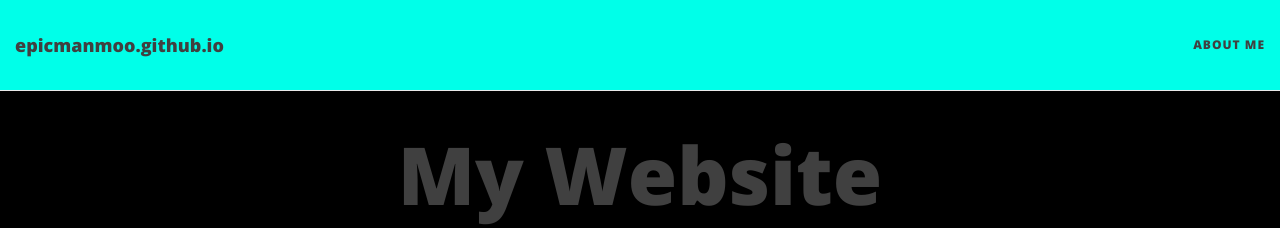
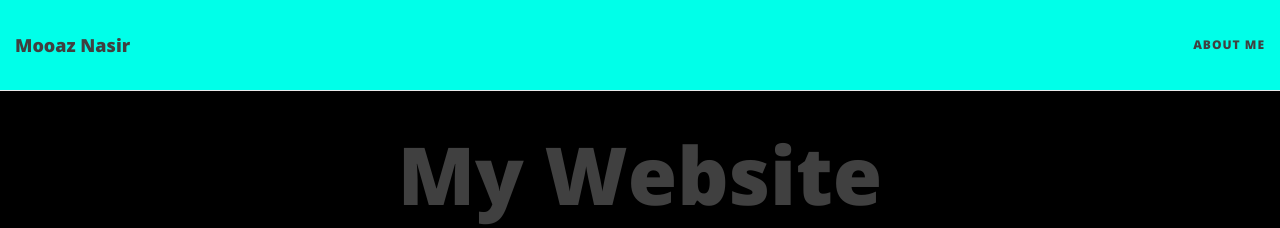
Before and after one commit to epicmanmoo/epicmanmoo.github.io, a Jekyll site: the page built from index.html, in a window 1280 px wide. Shown: the top 228 px of the page. Built offline with Jekyll 4.4.1, drawn with Linux system fonts in a browser that asks for light colours; nearby versions of some CDN libraries; the list of posts is cut into pages by our own code.

Commit message:
Update _config.yml

```diff
--- a/_config.yml
+++ b/_config.yml
@@ -6,7 +6,7 @@
 # If you are building a simple GitHub user page (https://username.github.io) then use these settings:
 url: "https://epicmanmoo.github.io"
 baseurl: ""
-
+title: Mooaz Nasir
 # If you are building a GitHub project page then use these settings:
 #url: "http://username.github.io/projectname"
 #baseurl: "/projectname"
@@ -42,7 +42,7 @@ navbar-links:
 navbar-col: "#00ffe9"
 navbar-text-col: "#404040"
 navbar-children-col: "#F5F5F5"
-page-col: "#000000"
+page-col: "#000000  "
 link-col: "#008AFF"
 hover-col: "#0085A1"
 footer-col: "#F5F5F5"
```
